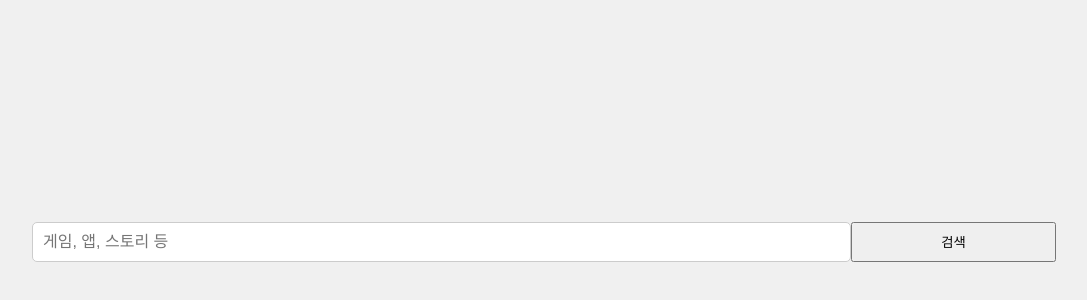
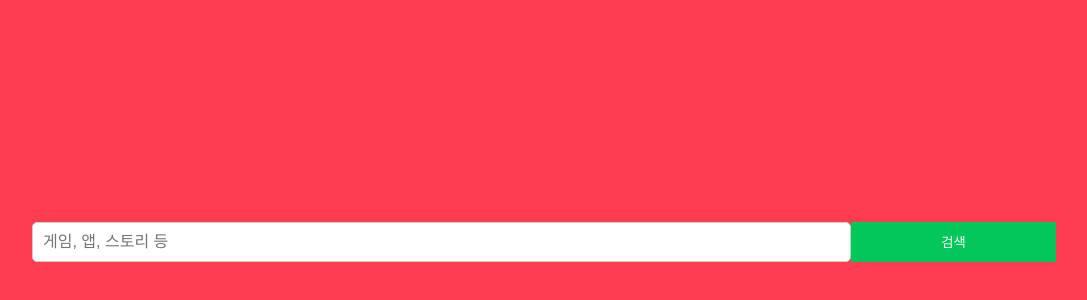
Before and after one commit to amelia-developer/chapter08, a React (Create React App) app: page / in a window 1280 px wide. Shown: the part 158-458 px from the top of the page, without its empty margins (96-1183 px from the left). Built offline with nearby package versions, Linux system fonts and the light colour scheme.

Commit message:
메인검색화면 scss변경 + 메인search에서 list로 갈때 loading추가

```diff
--- a/src/page/Search.jsx
+++ b/src/page/Search.jsx
@@ -16,7 +16,7 @@ const Search = () => {
 
     // 쿼리 실행
     // A. useQuery는 데이터를 서버에서 가져오는 목적
-    const {data} = useQuery( // useQuery(서버에서 데이터 가져오기 위한 함수)
+    const {data, isLoading} = useQuery( // useQuery(서버에서 데이터 가져오기 위한 함수)
         {
             queryKey: ['resultSearchWord', resultSearchWord], // resultSearchWord가 변경되면 쿼리 실행
             queryFn: async() => {
@@ -43,6 +43,17 @@ const Search = () => {
         }
     }, [resultSearchWord, data])
 
+    if(isLoading) {
+        return  <div id="container">
+                    <div className="stick"></div>
+                    <div className="stick"></div>
+                    <div className="stick"></div>
+                    <div className="stick"></div>
+                    <div className="stick"></div>
+                    <div className="stick"></div>
+                    <h1 className="tit-Loadng">Loading...</h1>
+                </div>
+    }
     return (
         <>
             <div className='search-box'>
--- a/src/scss/chapter08.scss
+++ b/src/scss/chapter08.scss
@@ -50,7 +50,7 @@ header {
     justify-content: center;
     align-items: center;
     height: 100vh;
-    background-color: #f0f0f0;
+    background-color: #ff3d51;
     form {
         width: 80%;
     }
@@ -60,10 +60,17 @@ header {
         border: 1px solid #ccc;
         border-radius: 5px;
         font-size: 16px;
+        background-color: #fff;
     }
     button {
         width: 20%;
         height: 40px;
+        border-radius: none;
+        background-color: #03c75a;
+        border: none;
+        margin: 0;
+        padding: 0;
+        color: #fff;
     }
 } // search-box종료
 
```
